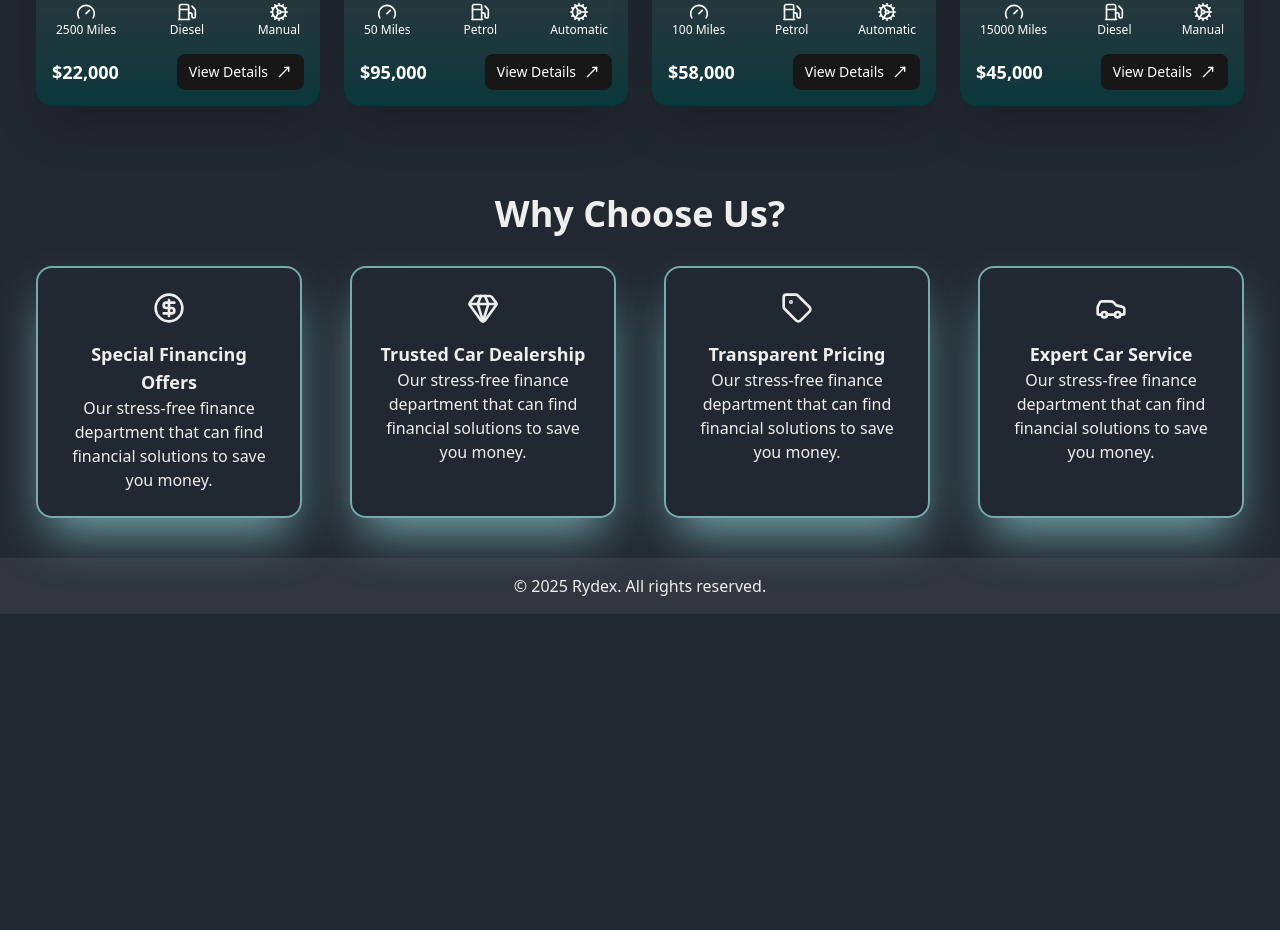
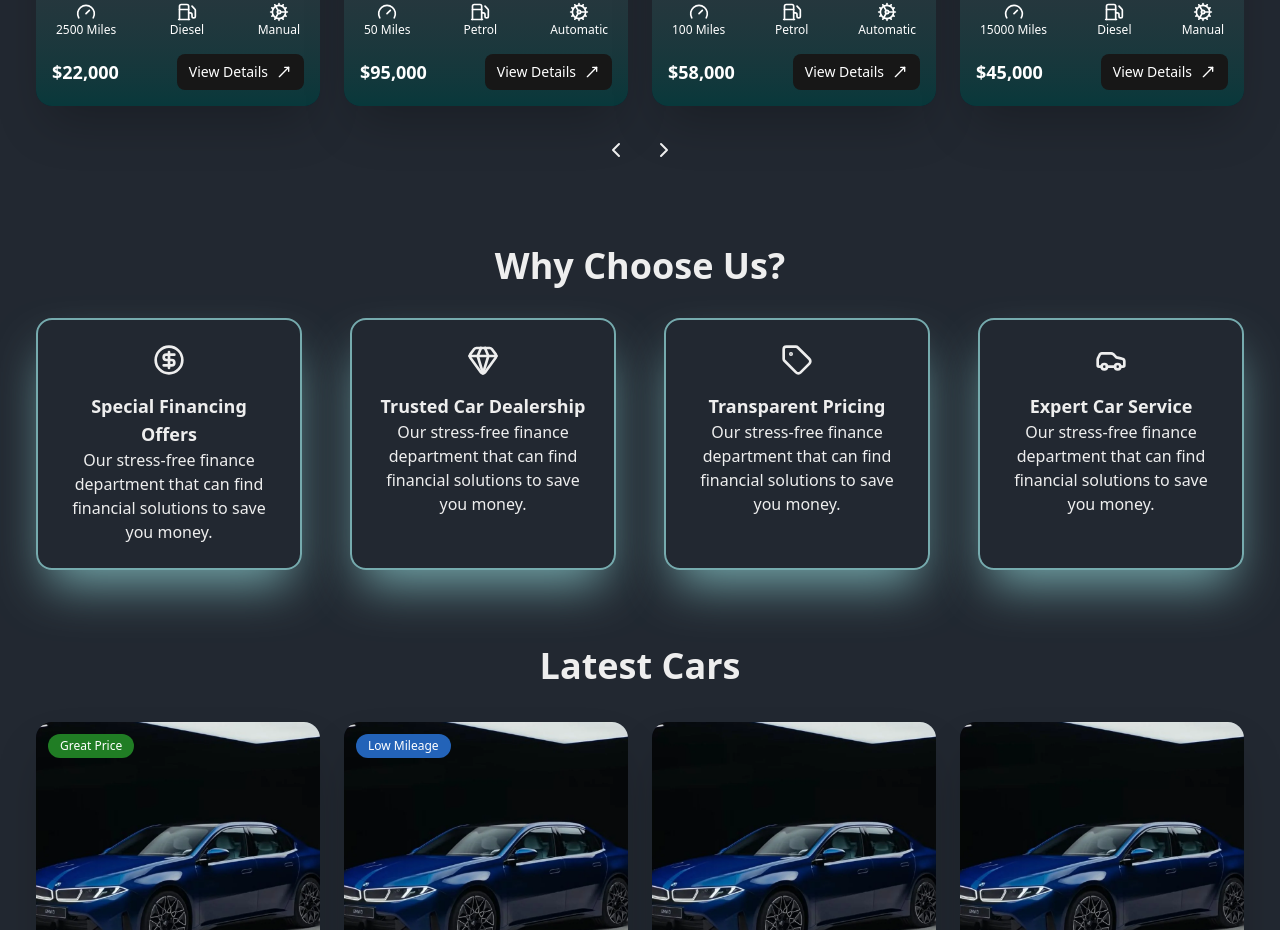
Before and after one commit to MicroWave78/Rydex, a Next.js app: page / in a window 1280 px wide. Shown: the part 4520-5450 px from the top of the page. Before the commit the page ends 5134 px from the top, so only its background shows below. Built offline with nearby package versions, Linux system fonts and the light colour scheme.

Commit message:
hopefully refreshed names

```diff
--- a/src/app/page.tsx
+++ b/src/app/page.tsx
@@ -41,7 +41,8 @@ export default function Home() {
 
       <BrowseCarsDrawer open={open} setOpen={setOpen} />
 
-      <div className="w-full bg-[#222831] mt-70 text-[#EEEEEE] p-1 rounded-t-lg">
+      {/* Main content */}
+      <div className="w-full bg-[#222831]  mt-30 md:mt-70 text-[#EEEEEE] p-1 rounded-t-lg">
 
         <CarsCarousel />
 
@@ -84,8 +85,10 @@ export default function Home() {
           <CarGrid />
         </div>
 
+
+
         {/* Why choose us section */}
-        <div className="w-full p-4">
+        <div className="w-full py-5 px-4">
           <h1 className="text-4xl mt-10 text-center font-bold">Why Choose Us?</h1>
 
           <div className="grid grid-cols-1 sm:grid-cols-2 lg:grid-cols-4 gap-6 sm:gap-8 lg:gap-12 mt-5 p-4 text-base md:text-lg">
@@ -116,7 +119,13 @@ export default function Home() {
           </div>
         </div>
 
+        {/* Latest Cars */}
+        <div className="w-full p-4 mt-5">
+          <h1 className="text-3xl md:text-4xl font-bold text-center">Latest Cars</h1>
+          <CarGrid />
+        </div>
 
+        {/* Who is Rydex */}
 
       </div>
 
--- a/src/components/ui/carGrid.tsx
+++ b/src/components/ui/carGrid.tsx
@@ -1,5 +1,5 @@
 import Image from "next/image"
-import { BookmarkIcon, Gauge, Fuel, Cog, MoveUpRight } from "lucide-react"
+import { BookmarkIcon, Gauge, Fuel, Cog, MoveUpRight, ChevronLeft, ChevronRight } from "lucide-react"
 import { Toggle } from "@/components/ui/toggle"
 import { Button } from "@/components/ui/button"
 
@@ -48,6 +48,7 @@ const cars = [
 
 export default function CarGrid() {
     return (
+        <>
         <div className="grid grid-cols-1 md:grid-cols-2 lg:grid-cols-4 gap-6 p-4 mt-5">
             {cars.map((car, i) => (
                 <div key={i}
@@ -57,7 +58,7 @@ export default function CarGrid() {
                     <div className="relative">
                         <img
                             src={car.img}
-                            className="w-full h-40 md:h-70 object-cover"
+                            className="w-full h-auto md:h-70 object-cover"
                             alt="demo car"
                         />
 
@@ -115,6 +116,13 @@ export default function CarGrid() {
 
                 </div>
             ))}
+
+
         </div>
+        <div className="flex flex-row justify-center gap-2 mt-2">
+            <span className="p-2"><ChevronLeft className="cursor-pointer hover:text-[#76ABAE] transition duration-200"/></span>
+            <span className="p-2"><ChevronRight className="cursor-pointer hover:text-[#76ABAE] transition duration-200"/></span>
+        </div>
+        </>
     )
 }
```
